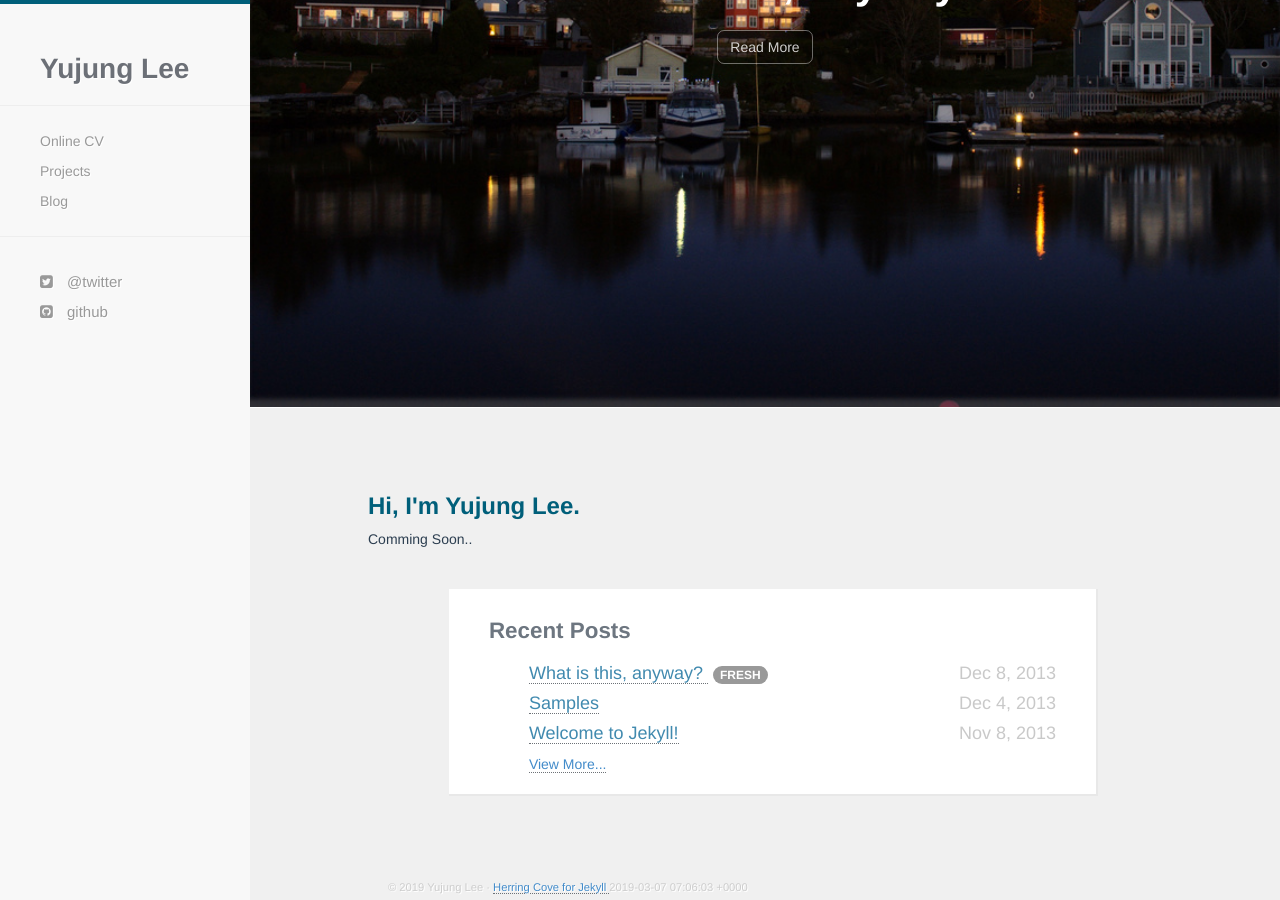
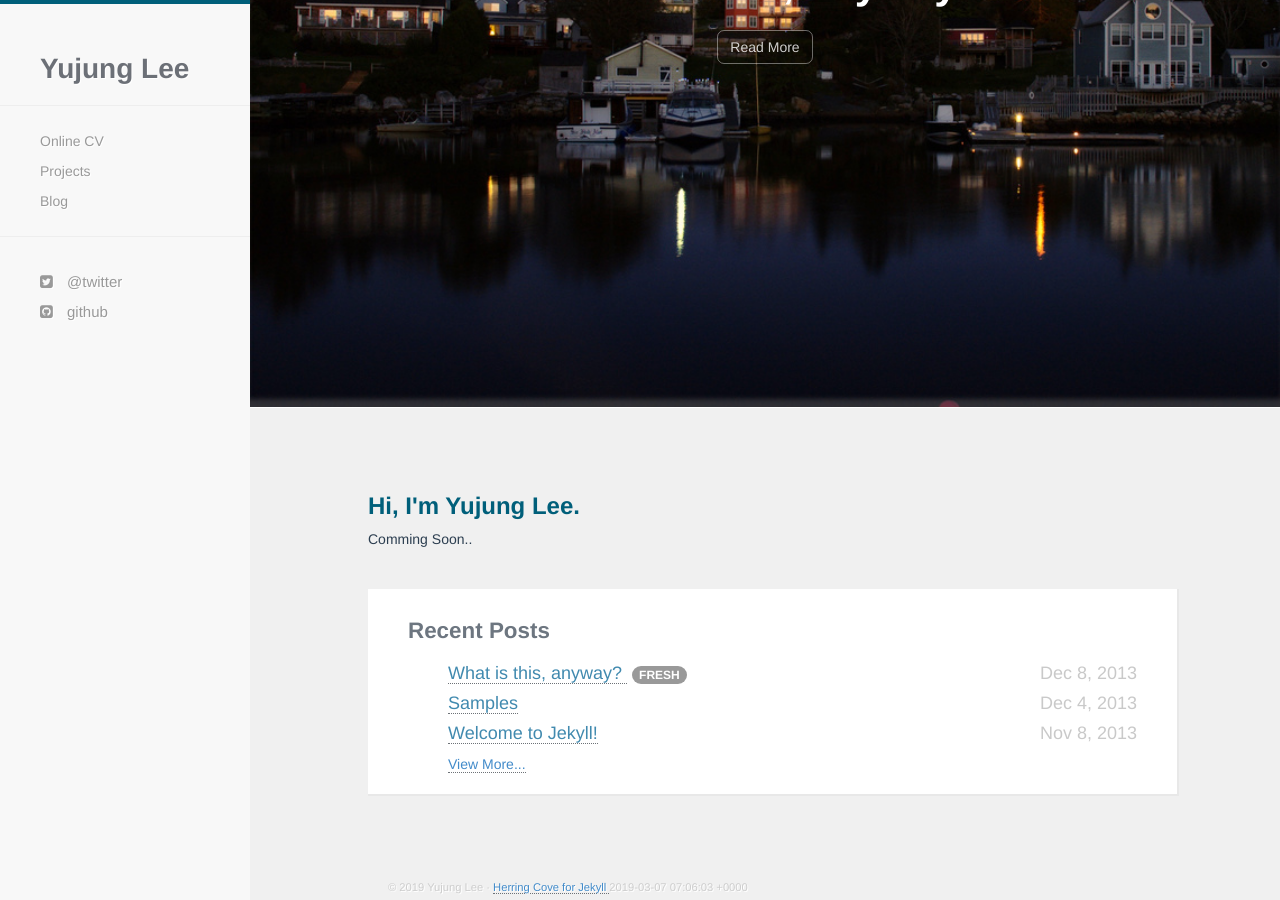
Before and after one commit to yujungL/yujungL.github.io, a Jekyll site: the page built from index.html, in a window 1280 px wide and 900 px high, scrolled down 296 px. Built offline with Jekyll 4.4.1, drawn with Linux system fonts in a browser that asks for light colours; nearby versions of some CDN libraries; Markdown is read by kramdown in place of the engine named in the settings.

Commit message:
Update hc.css

```diff
--- a/css/hc.css
+++ b/css/hc.css
@@ -450,7 +450,7 @@ time
   background-color:#fff;
   color:#4d4d4d;
   box-shadow:1px 1px 0 1px #e8e8e8;
-  margin:10px 10%;
+  margin:10px 0%;
   padding:10px 40px
 }
 
```
